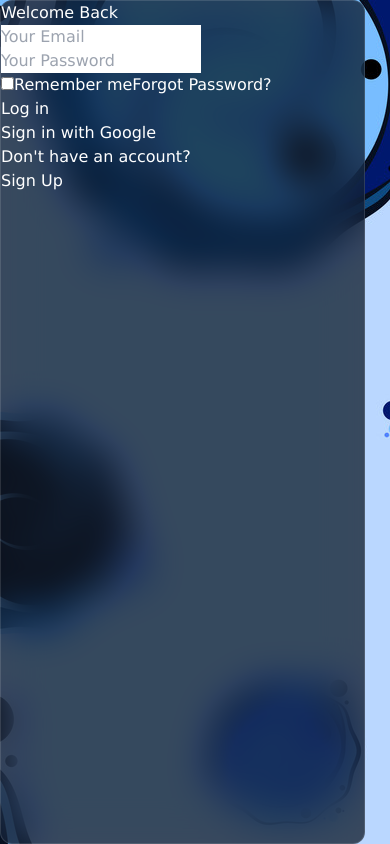
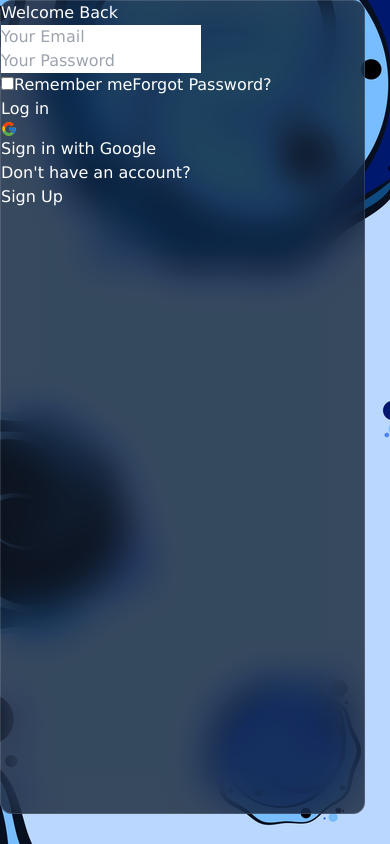
Before and after one commit to hammadqureshi31/ChatPlace, a React (Vite) app: page / in a window 390 px wide. Both pictures are taken after a click on the button "Log In". Built offline with nearby package versions, Linux system fonts and the light colour scheme; no server answers.

Commit message:
minor changes in layout

```diff
--- a/src/App.jsx
+++ b/src/App.jsx
@@ -28,7 +28,7 @@ const App = () => {
   const maxW = (width - 25);
   console.log(maxW)
   const maxMD = (width - 100);
-  const high = width < 786 ? height : height-75
+  const high = width < 786 ? height-30 : height-75
 
 
 
--- a/src/components/authentication/Login.jsx
+++ b/src/components/authentication/Login.jsx
@@ -9,6 +9,8 @@ import { useUserStore } from '../../zustand/userStore';
 import { useChatStore } from '../../zustand/chatStore';
 import { setSignupPage } from '../../Redux/slices/signupSlice';
 import { toast } from 'react-toastify';
+import { FcGoogle } from "react-icons/fc";
+
 
 const Login = () => {
     const firebase = useFirebase();
@@ -43,6 +45,14 @@ const Login = () => {
             toast.error(err.message);
         }
     };
+    const handleGoogle = async () => {
+        console.log("calling");
+        try {
+          await firebase.signinWithGoogle();
+        } catch (error) {
+          console.error('Error handling Google sign-in:', error);
+        }
+      };
 
     return (
         <div className="flex flex-col items-center pt-14 px-4">
@@ -73,14 +83,16 @@ const Login = () => {
                                 {logging ? 'Logging...' : 'Log in' }
                             </button>
 
-                            <div className="mt-4 text-center">
-                                <span className="text-[#5082FC] text-sm cursor-pointer">Sign in with Google</span>
+                            <div className="mt-2 rounded-lg flex gap-5 justify-center text-center p-2"
+                            onClick={handleGoogle}>
+                                <span className='text-3xl'><FcGoogle /></span>
+                                <span className="text-[#5082FC] pt-1 cursor-pointer">Sign in with Google</span>
                             </div>
                         </Form>
                     )}
                 </Formik>
 
-                <div className="mt-4 text-center flex flex-col gap-2 px-5">
+                <div className="mt-2 text-center flex flex-col gap-2 px-5">
                     <p className="bg-black/25 p-2 rounded-md">Don't have an account?</p>
                     <span  onClick={()=> dispatch(setSignupPage(false))}
                     className="text-[#5082FC] cursor-pointer text-sm">Sign Up</span>
--- a/src/components/chats/Chat.jsx
+++ b/src/components/chats/Chat.jsx
@@ -159,7 +159,7 @@ const Chat = () => {
       <hr className="opacity-15" />
 
 
-      <div className={`${width > 1400 ? 'h-[560px] flex flex-col overflow-y-scroll' : 'flex flex-col overflow-y-scroll h-[440px]'}`}>
+      <div className={`${width > 1400 ? 'h-[560px] flex flex-col overflow-y-scroll' : 'flex flex-col overflow-y-scroll h-[425px]'}`}>
         {chat?.messages && chat.messages.map(message => (
           <div
             className={message.senderId === currentUser?.id ? "message own bg-[#5082FC] my-1.5 mx-1 p-1.5 rounded-md w-48 sm:w-72 sm:px-2"
@@ -199,7 +199,7 @@ const Chat = () => {
           </div>
           <input
             type="text"
-            className="bg-transparent w-36 sm:w-80 "
+            className="bg-transparent w-44 sm:w-80 "
             placeholder="Type a message"
             value={text}
             onChange={(e) => setText(e.target.value)}
@@ -224,7 +224,7 @@ const Chat = () => {
         </button>
       </div>
 
-      <div className="bottom hidden  md:flex md:justify-between md:mt-2 md:px-8 relative">
+      <div className="bottom hidden  md:flex md:justify-between md:mt-4 md:px-8 relative">
 
         <label htmlFor="file">
           <img src="./img.png" alt="" className="w-7 h-7 mt-1" />
--- a/src/components/detail/Details.jsx
+++ b/src/components/detail/Details.jsx
@@ -100,7 +100,7 @@ const Details = () => {
         <div className='flex flex-col gap-3 mt-6 md:mt-8'>
           <button className='bg-red-500 rounded-md p-1.5 text-sm flex justify-center text-center w-full'>Block User</button>
           <button className='bg-[#5082FC] rounded-md p-1.5 text-sm flex justify-center text-center w-full'
-          onClick={()=> firebase.logout()}>Logout</button>
+          onClick={()=> {firebase.logout()}}>Logout</button>
         </div>
 
 
```
Also changed, not shown: src/firebase/Firebase.jsx (+0 -9 lines).
